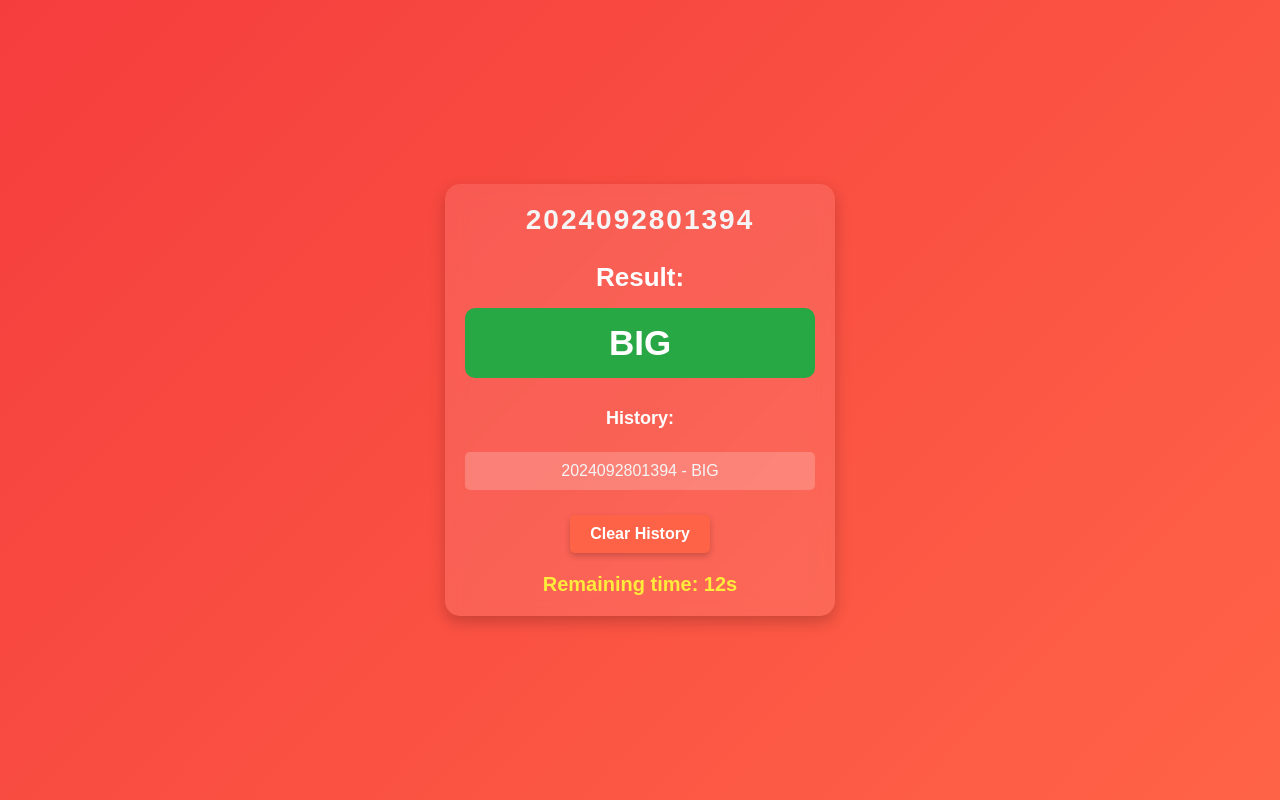
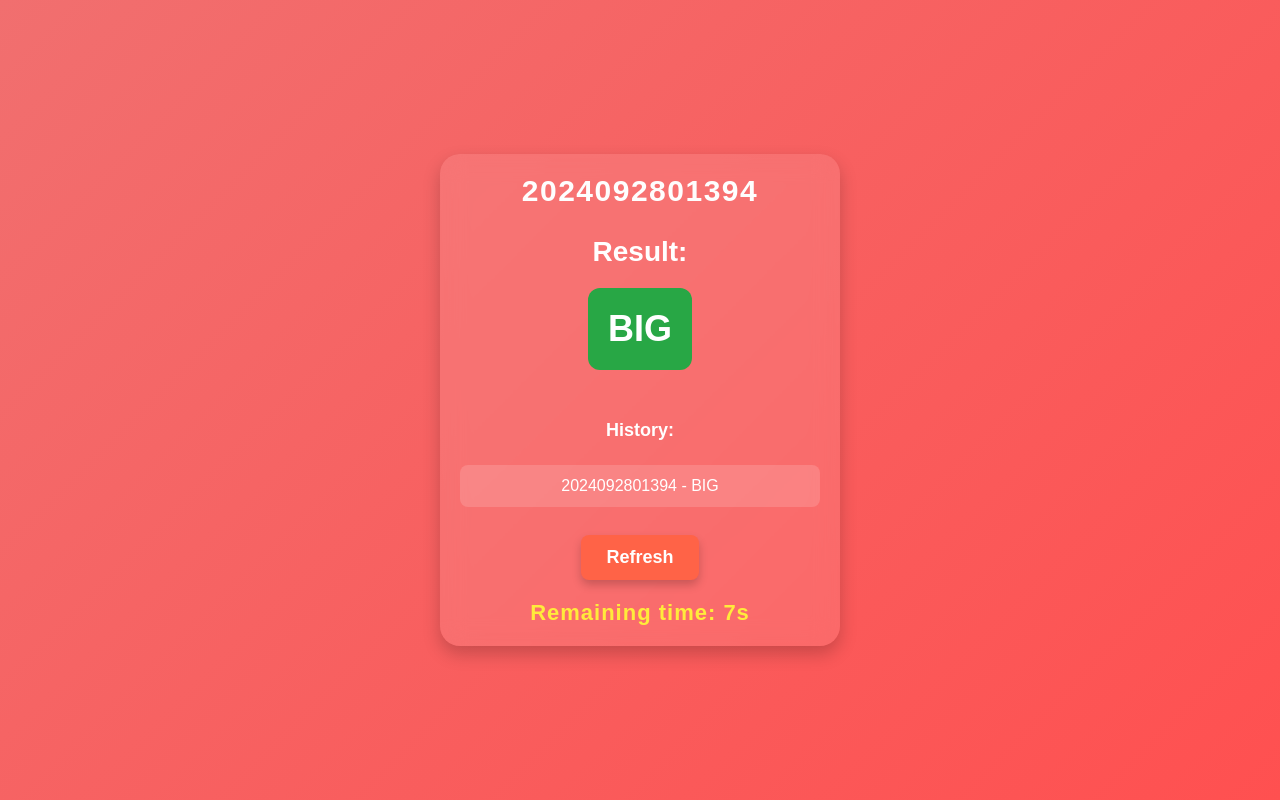
Before and after one commit to Earning-Scripter/LiveWingo, a plain HTML site: page index.html in a window 1280 px wide. Drawn offline with Linux system fonts and the light colour scheme.

Commit message:
Update index.html

```diff
--- a/index.html
+++ b/index.html
@@ -7,7 +7,7 @@
     <style>
         body {
             font-family: 'Poppins', sans-serif;
-            background: linear-gradient(135deg, #f53d3d 0%, #ff6347 100%);
+            background: linear-gradient(135deg, #F16F6F, #FF5050);
             margin: 0;
             padding: 0;
             color: #fff;
@@ -18,42 +18,41 @@
         }
 
         .container {
-            width: 350px;
+            width: 360px;
             padding: 20px;
             background-color: rgba(255, 255, 255, 0.1);
-            border-radius: 15px;
-            box-shadow: 0px 6px 15px rgba(0, 0, 0, 0.2);
-            backdrop-filter: blur(10px);
+            border-radius: 20px;
+            box-shadow: 0px 8px 18px rgba(0, 0, 0, 0.2);
+            backdrop-filter: blur(12px);
+            text-align: center;
         }
 
         h3 {
-            text-align: center;
-            color: #fefefe;
-            font-size: 26px;
-            margin-bottom: 15px;
+            font-size: 28px;
+            margin-bottom: 20px;
             font-weight: 600;
         }
 
         #current-time {
-            font-size: 28px;
+            font-size: 30px;
             font-weight: 700;
-            color: #f5f5f5;
-            text-align: center;
+            color: #fefefe;
             margin-bottom: 20px;
-            letter-spacing: 2px;
+            letter-spacing: 1.5px;
         }
 
         .result-section {
-            text-align: center;
             margin-bottom: 30px;
         }
 
         .result-section .result {
-            font-size: 35px;
-            font-weight: 700;
+            font-size: 36px;
+            font-weight: bold;
             color: #fff;
-            padding: 15px;
-            border-radius: 10px;
+            padding: 20px;
+            border-radius: 12px;
+            margin-bottom: 20px;
+            display: inline-block;
             transition: background-color 0.5s ease;
         }
 
@@ -78,53 +77,54 @@
         }
 
         .history ul li {
-            margin: 5px 0;
-            padding: 10px;
-            background-color: rgba(255, 255, 255, 0.2);
-            border-radius: 5px;
+            margin: 8px 0;
+            padding: 12px;
+            background-color: rgba(255, 255, 255, 0.15);
+            border-radius: 8px;
             font-size: 16px;
-            color: #f5f5f5;
+            color: #fff;
             transition: background-color 0.3s ease;
         }
 
         .history ul li:hover {
-            background-color: rgba(255, 255, 255, 0.4);
+            background-color: rgba(255, 255, 255, 0.3);
         }
 
         .timer {
-            text-align: center;
-            font-size: 20px;
+            font-size: 22px;
             color: #ffeb3b;
             font-weight: bold;
             margin-top: 20px;
+            letter-spacing: 1px;
         }
 
-        button.clear-history {
+        button.refresh {
             margin-top: 20px;
-            padding: 10px 20px;
-            font-size: 16px;
+            padding: 12px 25px;
+            font-size: 18px;
             font-weight: bold;
             border: none;
-            border-radius: 5px;
+            border-radius: 8px;
             cursor: pointer;
             background-color: #ff6347;
             color: white;
-            box-shadow: 0px 3px 6px rgba(0, 0, 0, 0.2);
-            transition: background-color 0.3s ease;
+            box-shadow: 0px 5px 10px rgba(0, 0, 0, 0.2);
+            transition: background-color 0.3s ease, transform 0.2s ease;
         }
 
-        button.clear-history:hover {
+        button.refresh:hover {
             background-color: #f53d3d;
+            transform: scale(1.05);
         }
 
         /* Responsive Design */
         @media (max-width: 400px) {
             .container {
-                width: 90%;
+                width: 95%;
             }
 
             #current-time {
-                font-size: 24px;
+                font-size: 26px;
             }
 
             .result-section .result {
@@ -133,6 +133,10 @@
 
             .history ul li {
                 font-size: 14px;
+            }
+
+            .timer {
+                font-size: 20px;
             }
         }
     </style>
@@ -145,7 +149,7 @@
             return period.toString().split('').reduce((acc, digit) => acc + parseInt(digit), 0);
         }
 
-        function updateTime() {
+        function updateTime(refresh = false) {
             const now = new Date();
             const year = now.getFullYear();
             const month = String(now.getMonth() + 1).padStart(2, '0');
@@ -167,18 +171,22 @@
             const resultDisplay = `<div class="result ${result === 'BIG' ? 'big' : 'small'}">${result}</div>`;
             document.getElementById('period-result').innerHTML = resultDisplay;
 
-            // Add result to history and localStorage
+            // Check if the period is already in the history
+            if (!history.includes(`${periodNumber} - ${result}`)) {
                 history.unshift(`${periodNumber} - ${result}`);
                 if (history.length > 5) history.pop(); // Limit history to 5 entries
                 localStorage.setItem('history', JSON.stringify(history));
                 updateHistory();
+            }
 
+            if (!refresh) {
                 // Update remaining time till next minute
                 const secondsLeft = 60 - now.getSeconds();
                 document.getElementById('timer').textContent = `Remaining time: ${secondsLeft}s`;
 
                 // Set timeout to update at the start of the next minute
-            setTimeout(updateTime, secondsLeft * 1000);
+                setTimeout(updateTime, 1000);
+            }
         }
 
         function updateHistory() {
@@ -186,10 +194,9 @@
             historyList.innerHTML = history.map(entry => `<li>${entry}</li>`).join('');
         }
 
-        function clearHistory() {
-            history = [];
-            localStorage.setItem('history', JSON.stringify(history));
-            updateHistory();
+        function refreshPeriod() {
+            // Force refresh the current time and result
+            updateTime(true);
         }
 
         window.onload = function() {
@@ -219,9 +226,9 @@
             </ul>
         </div>
 
-        <!-- Clear History Button -->
-        <div style="text-align: center;">
-            <button class="clear-history" onclick="clearHistory()">Clear History</button>
+        <!-- Refresh Button -->
+        <div>
+            <button class="refresh" onclick="refreshPeriod()">Refresh</button>
         </div>
 
         <!-- Timer (Remaining Time) -->
```
Lines whose indentation alone changed are shown as unchanged.
